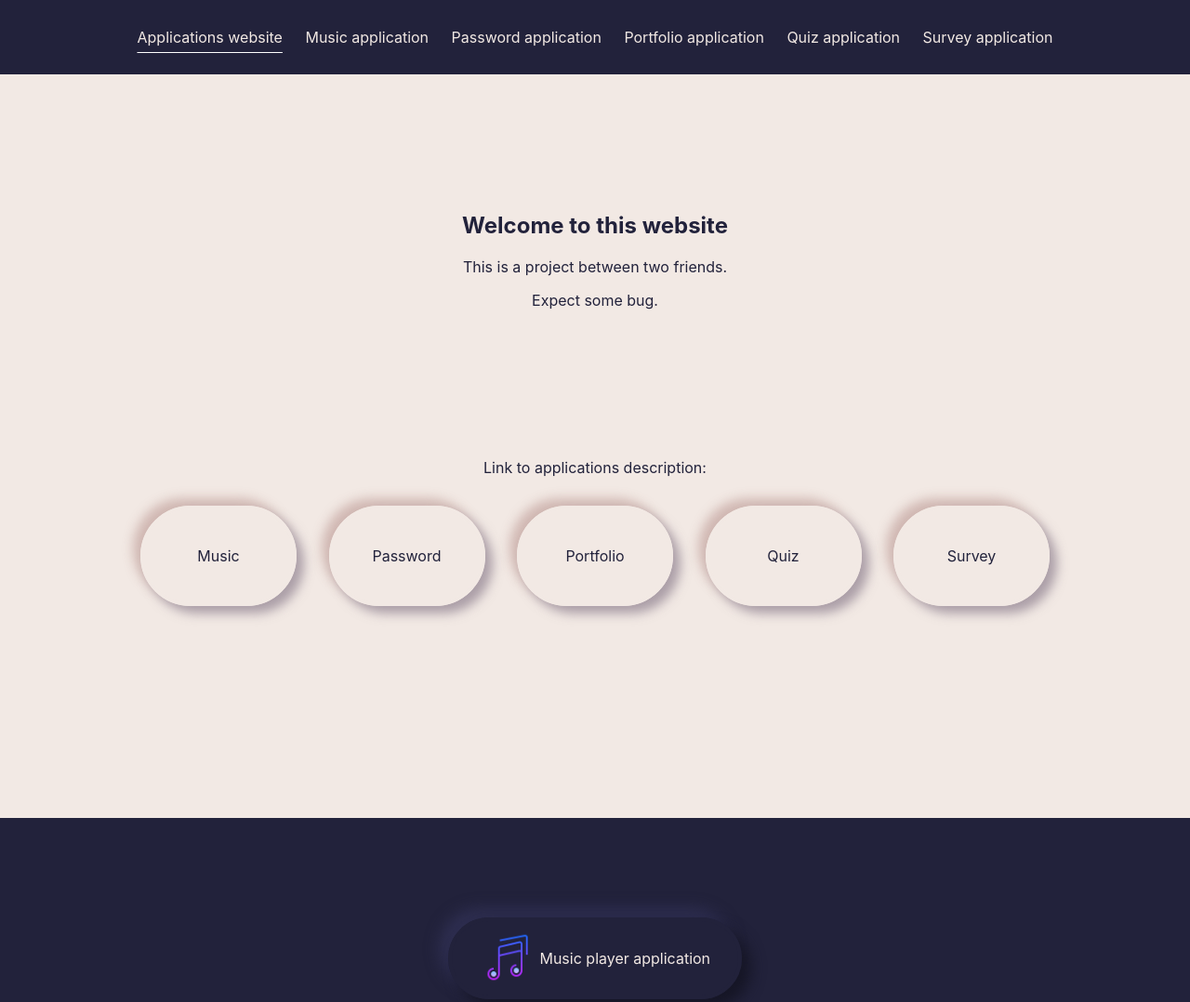
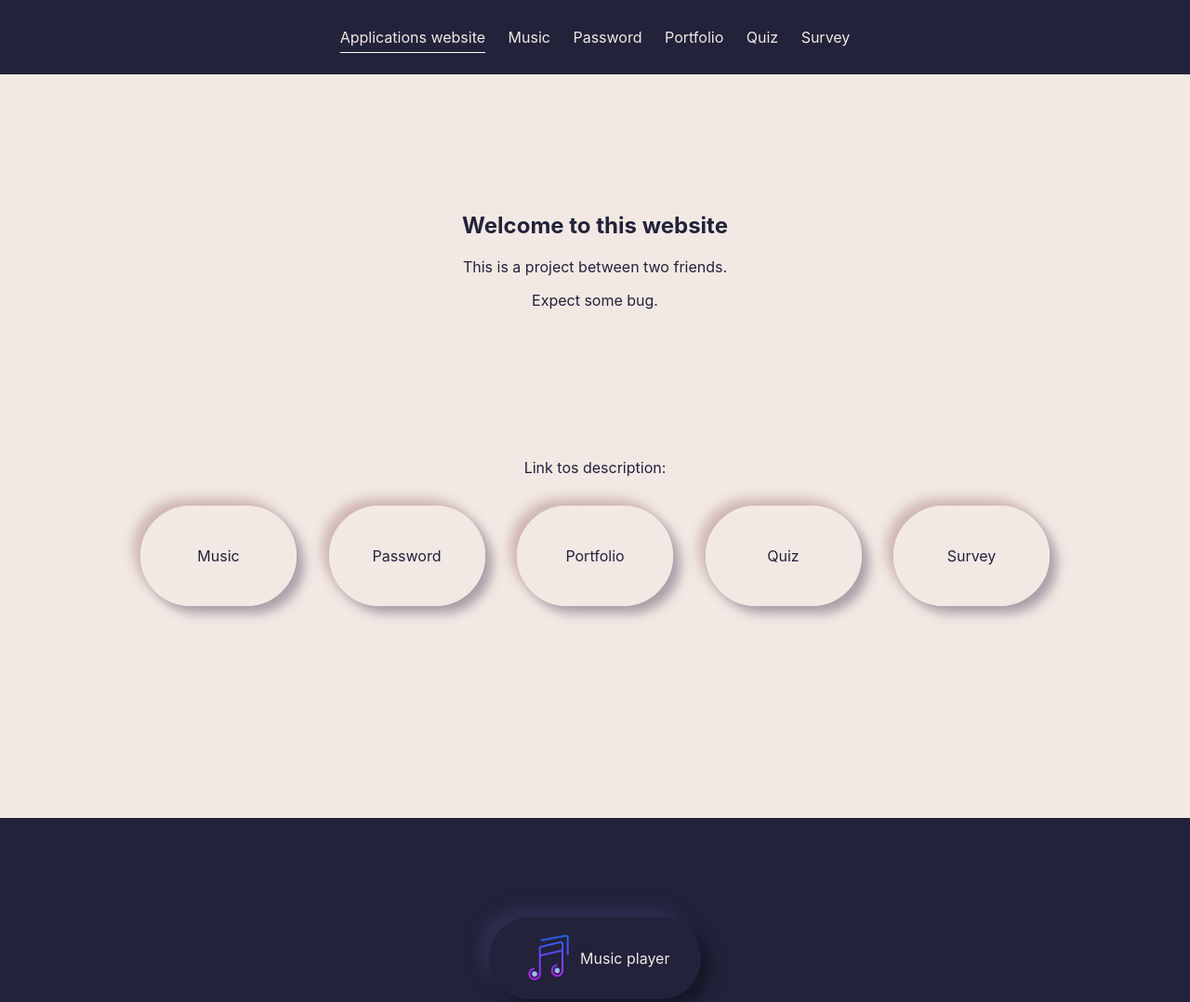
Before and after one commit to SubToPewDipPie/Shadow_is_GAY, a plain HTML site: page project/index.html in a window 1280 px wide. Shown: the top 1078 px of the page at 93% size. Drawn offline with Linux system fonts and the light colour scheme.

Commit message:
removed app flood

```diff
--- a/project/index.html
+++ b/project/index.html
@@ -19,19 +19,19 @@
                     <li class="active">Applications website</li>
                 </a>
                 <a href="#appMusic">
-                    <li>Music application</li>
+                    <li>Music</li>
                 </a>
                 <a href="#appPassword">
-                    <li>Password application</li>
+                    <li>Password</li>
                 </a>
                 <a href="#appPorfolio">
-                    <li>Portfolio application</li>
+                    <li>Portfolio</li>
                 </a>
                 <a href="#appQuiz">
-                    <li>Quiz application</li>
+                    <li>Quiz</li>
                 </a>
                 <a href="#appSurvey">
-                    <li>Survey application</li>
+                    <li>Survey</li>
                 </a>
             </ul>
         </div>
@@ -47,7 +47,7 @@
         </div>
 
         <div class="welcome">
-            <p>Link to applications description:</p>
+            <p>Link tos description:</p>
             <div class="welcome_container">
                 <ul>
                     <a href="./musicPlayer/index.html">
@@ -73,7 +73,7 @@
         <div class="appDesc">
             <a class="appLaunch launchDark" href="./musicPlayer/index.html">
                 <span id="musicIcon" class="appIcon" loading="lazy"></span>
-                <p class="appName">Music player application</p>
+                <p class="appName">Music player</p>
             </a>
         </div>
     </section>
@@ -81,7 +81,7 @@
         <div class="appDesc">
             <a class="appLaunch launchLight" href="./password/index.html">
                 <span id="passwordIcon" class="appIcon" loading="lazy"></span>
-                <p class="appName">Password manager application</p>
+                <p class="appName">Password manager</p>
             </a>
         </div>
     </section>
@@ -89,7 +89,7 @@
         <div class="appDesc">
             <a class="appLaunch launchDark" href="./portfolio/index.html">
                 <span id="portfolioIcon" class="appIcon" loading="lazy"></span>
-                <p class="appName">Portfolio application</p>
+                <p class="appName">Portfolio</p>
             </a>
         </div>
     </section>
@@ -97,7 +97,7 @@
         <div class="appDesc">
             <a class="appLaunch launchLight" href="./quiz/index.html">
                 <span id="quizIcon" class="appIcon" loading="lazy"></span>
-                <p class="appName">Quiz application</p>
+                <p class="appName">Quiz</p>
             </a>
         </div>
     </section>
@@ -105,7 +105,7 @@
         <div class="appDesc">
             <a class="appLaunch launchDark" href="./survey/index.html">
                 <span id="surveyIcon" class="appIcon" loading="lazy"></span>
-                <p class="appName">Survey application</p>
+                <p class="appName">Survey</p>
             </a>
         </div>
     </section>
```
Also changed, not shown: project/musicPlayer/index.html (+5 -5 lines), project/password/index.html (+5 -5 lines), project/portfolio/index.html (+5 -5 lines), project/quiz/index.html (+5 -5 lines), project/survey/index.html (+5 -5 lines).
